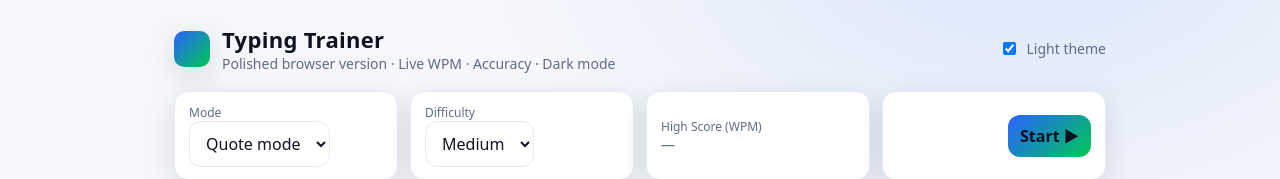
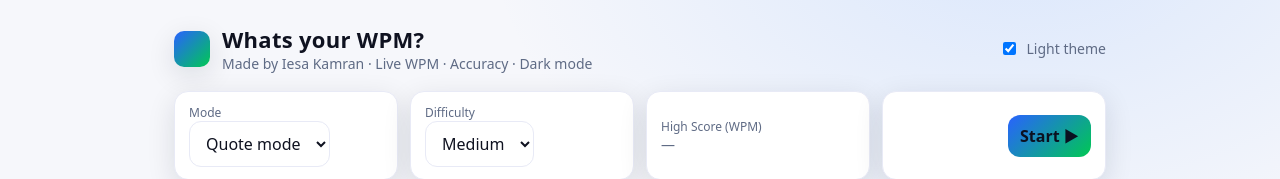
Before and after one commit to Iesa-Kamran/2ndrepo-WPM-game, a plain HTML site: page index.html in a window 1280 px wide. Shown: the top 179 px of the page. Drawn offline with Linux system fonts and the light colour scheme.

Commit message:
Update header text in index.html

```diff
--- a/index.html
+++ b/index.html
@@ -132,8 +132,8 @@
       <div class="brand">
         <div class="logo" aria-hidden="true"></div>
         <div>
-          <h1>Typing Trainer</h1>
-          <div class="muted">Polished browser version · Live WPM · Accuracy · Dark mode</div>
+          <h1>Whats your WPM?</h1>
+          <div class="muted">Made by Iesa Kamran · Live WPM · Accuracy · Dark mode</div>
         </div>
       </div>
       <label class="theme-toggle">
```
